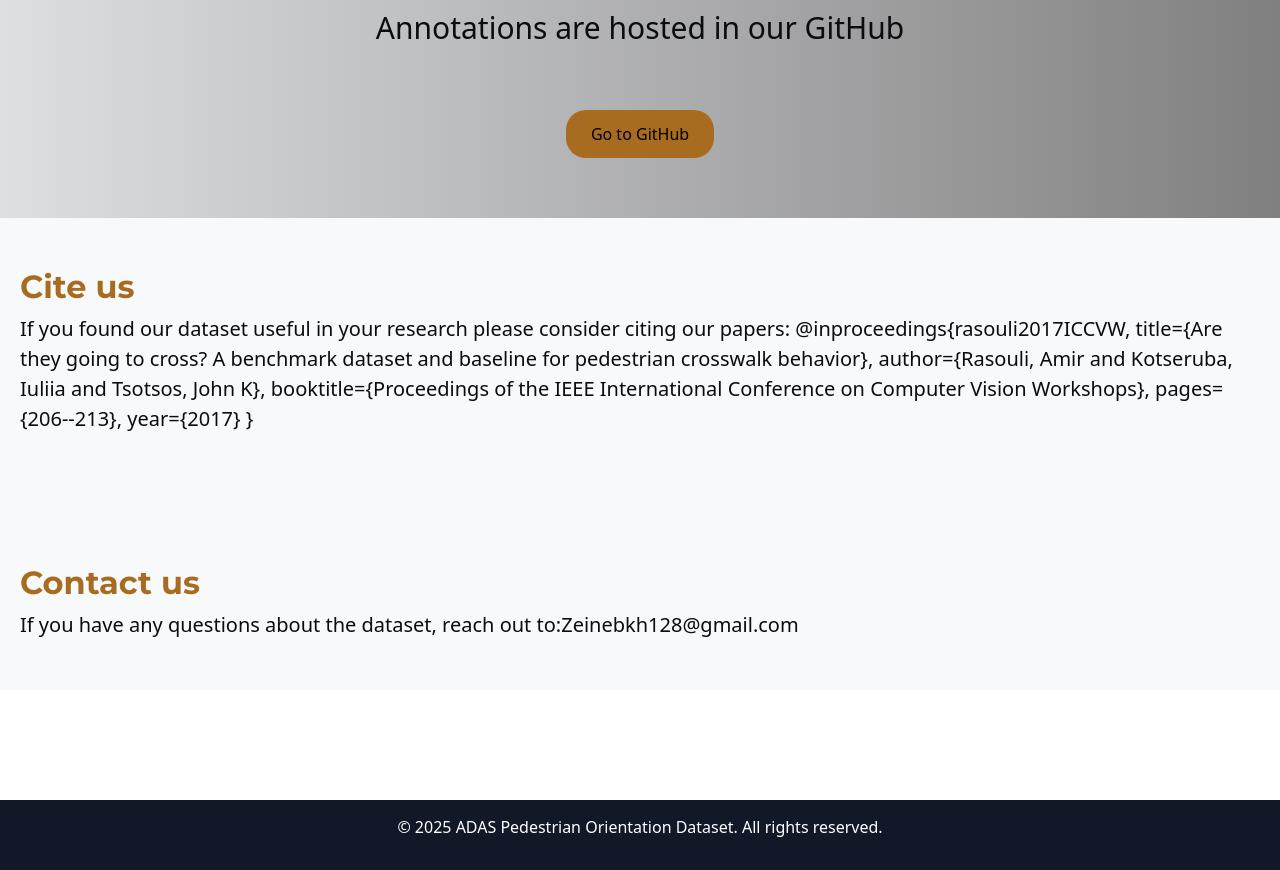
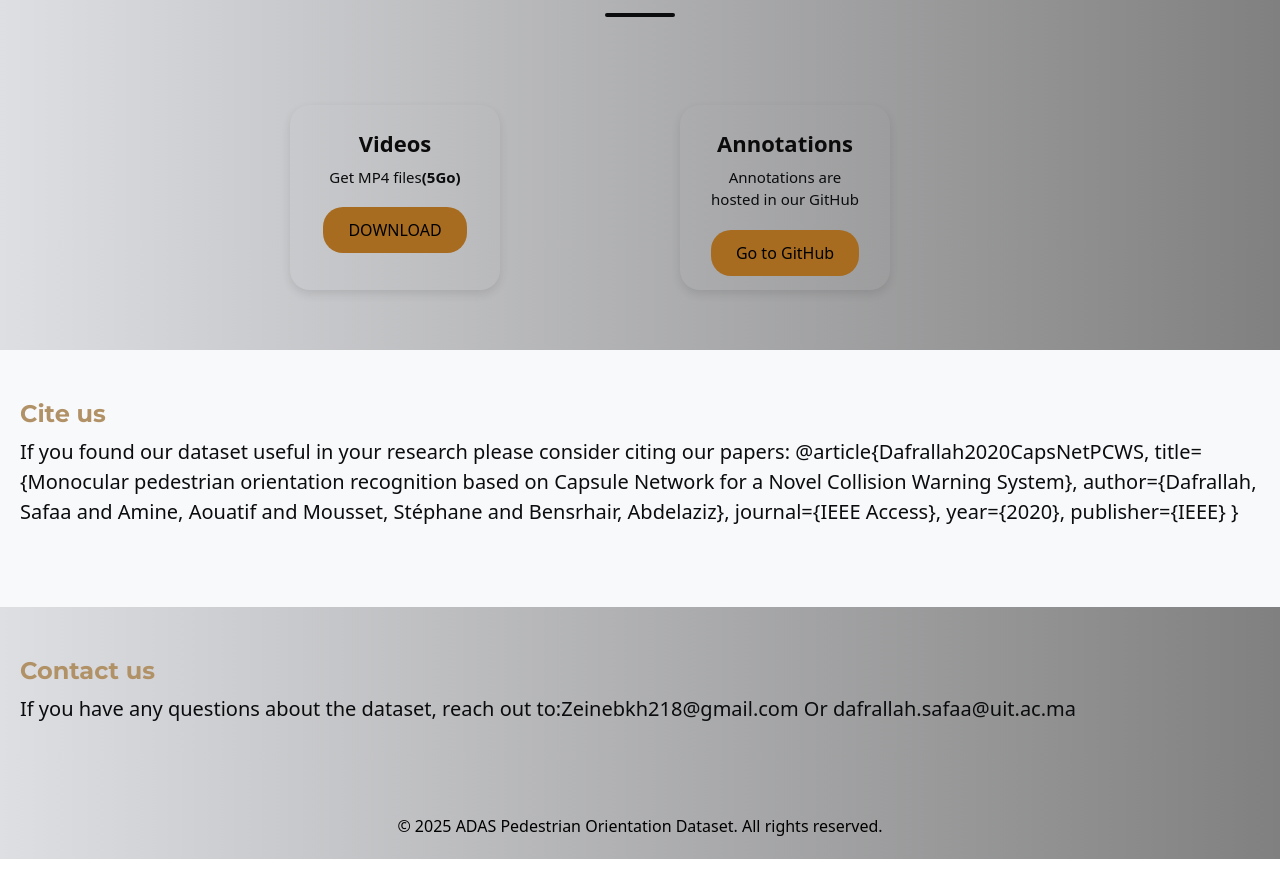
Before and after one commit to zeineb07/ADAS_Dataset_Website, a plain HTML site: page index.html in a window 1280 px wide. Shown: the part 771-1641 px from the top of the page. Drawn offline with nearby package versions, Linux system fonts and the light colour scheme.

Commit message:
last updates for the download section

```diff
--- a/assets/css/style.css
+++ b/assets/css/style.css
@@ -89,7 +89,13 @@ header .site-title {
     background-color: rgba(0, 0, 0, 0.45); /* Ombre sombre */
     z-index: 1;
 }
-
+.site-title{
+font-family: 'Montserrat', sans-serif;
+    font-weight: 90;
+    font-size: 2rem;
+    color: rgb(177, 145, 102);
+    padding-left:0 ;
+}
 /* Le contenu de la section */
 .hero-content {
     position: relative;
@@ -108,14 +114,19 @@ header .site-title {
 
 .hero h2 {
     font-family: 'Montserrat', sans-serif;
-    font-weight: 700;
-    font-size: 3rem;
+    font-weight: 100;
+    font-size: 1rem;
 }
+
 /* === About Section === */
 .about-section {
     background-color: #f8f9fa; /* Couleur claire pour contraster avec la hero */
     padding: 50px 20px;
     text-align: center;
+    display: flex;
+    justify-content: center;
+    gap: 40px;
+    flex-wrap: wrap; /* important pour que ce soit responsive */
 }
 
 .about-content {
@@ -123,7 +134,6 @@ header .site-title {
     margin: auto;
     color: #333;
 }
-
 
 .hero p {
     font-size: 16px;
@@ -135,13 +145,6 @@ header .site-title {
     line-height: 1.8;
     color: #555;
 
-}
-
-/* Boutons */
-.buttons {
-    display: flex;
-    justify-content: center;
-    gap: 20px;
 }
 
 .btn-primary {
@@ -178,7 +181,7 @@ header .site-title {
 
 
 
-
+/*Download part*/
 
 .hero2 {
     background: linear-gradient(to right, hsl(228, 8%, 88%),grey);
@@ -191,6 +194,10 @@ header .site-title {
 .hero-content2 {
     max-width: 700px;
     margin: auto;
+    display: flex;
+    justify-content: center;
+    gap: 80px;
+    flex-wrap: wrap; /* important pour que ce soit responsive */
 }
 .hero-content2 h2{ font-family: 'Montserrat', sans-serif;
     font-weight: 90;
@@ -207,9 +214,41 @@ header .site-title {
     margin: 10px auto 0;
     border-radius: 8px;
 }
+.sub-block h3{
+    font-size: 22px;
+    margin-bottom: 10px;
+    color: #0b0b0c;
+    font-weight: bold;
+}
+.sub-block {
+    border-radius: 20px;
+    box-shadow: 0 4px 10px rgba(0, 0, 0, 0.1);
+    padding: 25px;
+    max-width: 350px;
+    flex: 1;
+    transition: transform 0.3s ease, box-shadow 0.3s ease;
+    margin-right: 100px;
 
+}
+
+.sub-block1 {
+    border-radius: 20px;
+    box-shadow: 0 4px 10px rgba(0, 0, 0, 0.1);
+    padding: 25px;
+    max-width: 350px;
+    flex: 1;
+    transition: transform 0.3s ease, box-shadow 0.3s ease;
+    margin-right: 100px;
+
+}
+.sub-block1 h3{
+    font-size: 22px;
+    margin-bottom: 10px;
+    color: #0b0b0c;
+    font-weight: bold;
+}
 .hero-content2 p{
-    font-size: 30px;
+    font-size: 15px;
     margin-bottom: 30px;
     color: #0b0c0e;
 }
@@ -221,9 +260,23 @@ header .site-title {
     border-radius: 20px;
     border: px solid white;
     transition: 0.3s;
+    margin-top: 50px;
+}
+.third-btn:hover {
+    background-color: gray;
+    color: white;
+}
+.third-btn1{
+    background-color:rgb(167, 108, 32);
+    color: black;
+    padding: 12px 25px;
+    text-decoration: none;
+    border-radius: 20px;
+    border: px solid white;
+    transition: 0.3s;
     margin-top: 30px;
 }
-.third-btn:hover {
+.third-btn1:hover {
     background-color: gray;
     color: white;
 }
@@ -235,8 +288,8 @@ header .site-title {
 .hero-content3 h1{
     font-family: 'Montserrat', sans-serif;
     font-weight: 50;
-    font-size: 2rem;
-    color: rgb(167, 108, 32);
+    font-size: 1.5rem;
+    color: rgb(177, 145, 102);
 }
 .hero-content3 p{
     font-size: 20px;
@@ -248,14 +301,14 @@ header .site-title {
     margin-bottom:0px ;
 }
 .hero-content4 {
-    background-color: #f8f9fa; /* Couleur claire pour contraster avec la hero */
+    background: linear-gradient(to right, hsl(228, 8%, 88%),grey); /* Couleur claire pour contraster avec la hero */
     padding: 50px 20px;
 }
 .hero-content4 h1{
     font-family: 'Montserrat', sans-serif;
     font-weight: 50;
-    font-size: 2rem;
-    color: rgb(167, 108, 32);
+    font-size: 1.5rem;
+    color: rgb(177, 145, 102);
 }
 .hero-content4 p{
     font-size: 20px;
@@ -265,9 +318,10 @@ header .site-title {
 /* === Footer === */
 footer {
     text-align: center;
-    padding: 15px;
-    background: #111827;
-    color: white;
-    margin-top: 110px;
+    padding-top: 40px;
+    padding-bottom: 5px;
+    background: linear-gradient(to right, hsl(228, 8%, 88%),grey);
+    color:black;
+    margin-top: 0px;
     margin-bottom: 0px;
 }
--- a/index.html
+++ b/index.html
@@ -16,7 +16,7 @@
     <header>
         <div class="container d-flex justify-content-between align-items-center">
             <!-- Titre / Logo -->
-            <h1 class="site-title">ADAS Pedestrian Dataset</h1>
+            <h1 class="site-title">SAFE ROAD Dataset</h1>
              <!-- Navbar -->
              <nav class="navbar">
                 <ul class="nav-list">
@@ -32,20 +32,21 @@
     </header>
     <section class="hero">
         <div class="hero-content">
-            <h2>Multi-orientation Pedestrian Detection</h2>
+            <h2>Multi-orientation Pedestrian Detection and Classification Dataset for Moroccan Road Safety
+</h2>
         </div>
     </section>
     <section id="about" class="about-section">
             <p>
                 This dataset is designed for advanced driver-assistance systems (ADAS).
-                The dataset was collected from different Moroccan cities and focuses on
-                detecting pedestrians in eight walking orientations:
+                The dataset was collected from different Moroccan cities and focuses on detection and classification tasks of
+                 pedestrians  in eight walking directions:
                 <strong>Front</strong>, <strong>Back</strong>, <strong>Left</strong>, <strong>Right</strong>,
                 <strong>Left-Front</strong>, <strong>Left-Back</strong>,
                 <strong>Right-Front</strong>, and <strong>Right-Back</strong>,
                 using an industrial camera with a resolution of
                 <strong>2.3 megapixels</strong> and
-                <strong>60 frames per second</strong>, on board a moving vehicle.
+                <strong>60 frames per second</strong>, on board a moving vehicle. The data set will help you to train and evaluate your state-of-the-art models with various annotations format (Txt format and COCO json files).
             </p>
 
             <div class="buttons">
@@ -56,11 +57,20 @@
     <section id="download" class="hero2">
         <div class="hero-content2">
             <h2>DOWNLOAD DATASET</h2>
+            <!-- Premier bloc -->
+            <div class="sub-block">
+                <h3>Videos</h3>
             <p>
-                Annotations are hosted in our GitHub
+                Get MP4 files<strong>(5Go)</strong>
             </p>
-            <div class="buttons">
-            <a href="https://github.com/zeineb07/ADAS_Dataset" class="third-btn">Go to GitHub</a>
+            <a href="https://github.com/zeineb07/ADAS_Dataset" class="third-btn">DOWNLOAD</a>
+            </div>
+            <div class="sub-block1">
+                <h3>Annotations</h3>
+                <p>
+                    Annotations are hosted in our GitHub
+                </p>
+            <a href="https://github.com/zeineb07/ADAS_Dataset" class="third-btn1">Go to GitHub</a>
             </div>
 
         </div>
@@ -71,13 +81,13 @@
                 <p>
                     If you found our dataset useful in your research please consider citing our papers:
 
-                    @inproceedings{rasouli2017ICCVW,
-                    title={Are they going to cross? A benchmark dataset and baseline for pedestrian crosswalk behavior},
-                    author={Rasouli, Amir and Kotseruba, Iuliia and Tsotsos, John K},
-                    booktitle={Proceedings of the IEEE International Conference on Computer Vision Workshops},
-                    pages={206--213},
-                    year={2017}
-                    }
+                    @article{Dafrallah2020CapsNetPCWS,
+                        title={Monocular pedestrian orientation recognition based on Capsule Network for a Novel Collision Warning System},
+                        author={Dafrallah, Safaa and Amine, Aouatif and Mousset, Stéphane and Bensrhair, Abdelaziz},
+                        journal={IEEE Access},
+                        year={2020},
+                        publisher={IEEE}
+                      }
                 </p>
 
             </div>
@@ -86,7 +96,7 @@
                 <div class="hero-content4">
                     <h1>Contact us</h1>
                     <p>
-                    If you have any questions about the dataset, reach out to:Zeinebkh128@gmail.com
+                    If you have any questions about the dataset, reach out to:Zeinebkh218@gmail.com Or dafrallah.safaa@uit.ac.ma
                     </p>
 
                 </div>
```
